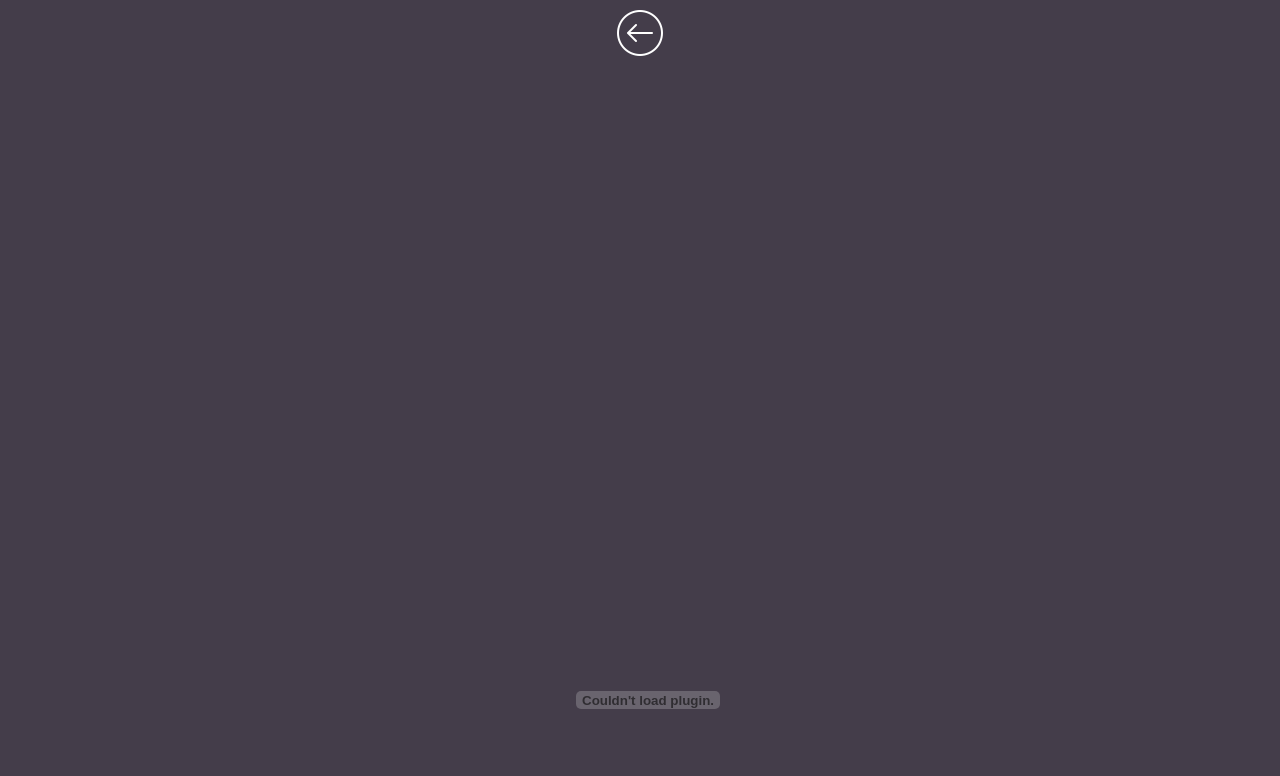
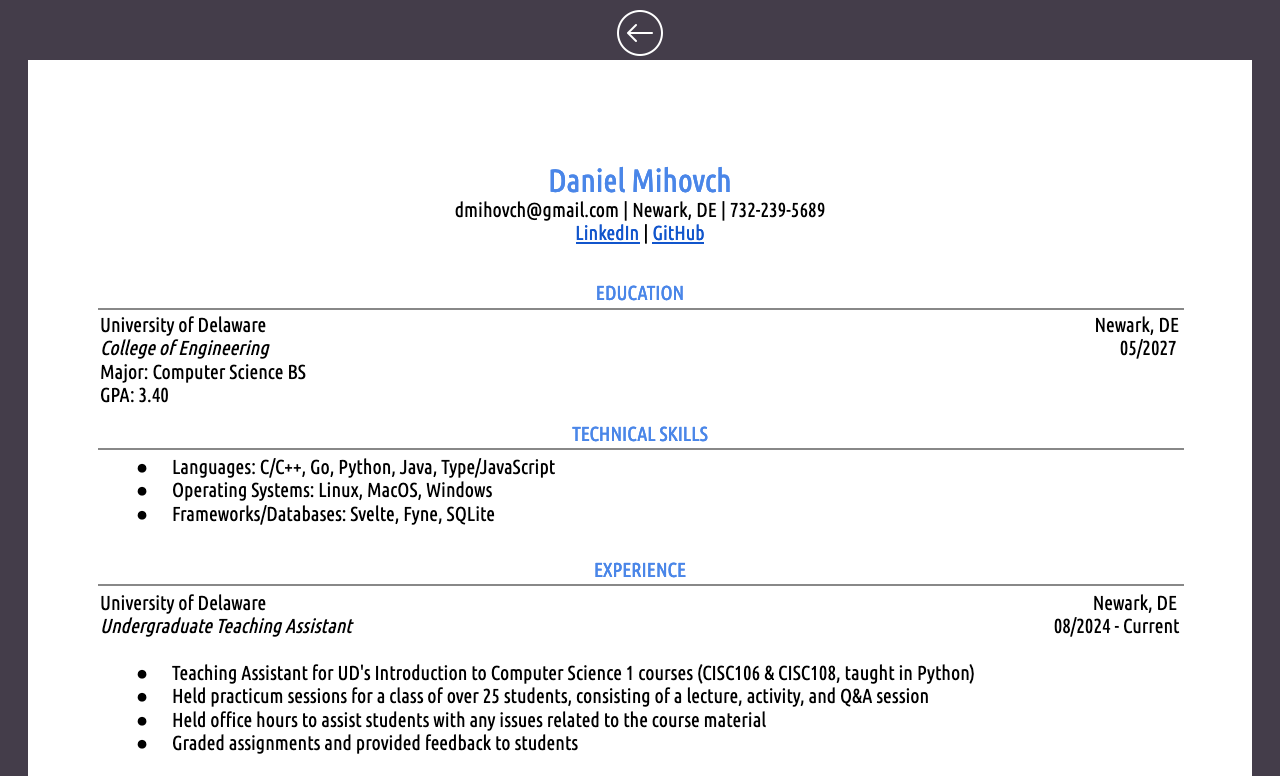
Before and after one commit to dmihovch/dmihovch.github.io, a SvelteKit app: page /resume in a window 1280 px wide. Shown: the top 776 px of the page. Built offline with nearby package versions, Linux system fonts and the light colour scheme.

Commit message:
fixed resume

```diff
--- a/src/routes/resume/+page.svelte
+++ b/src/routes/resume/+page.svelte
@@ -7,7 +7,7 @@
 </div>
 
 <body>
-    <embed id="resume" title=""src="/Dan-Mihovch-resume-dec24.pdf">
+    <img id="resume" src="/download.png" alt="resume">
 </body>
 
 
@@ -16,8 +16,10 @@
     #resume {
         position: absolute;
         top:7.5%;
-        width:100%;
-        height: 100dvi;
+        left:50%;
+        transform: translateX(-50%);
+        width: auto;
+        height: auto;
         overflow: scroll;
     }
     body{
```
Also changed, not shown: static/download.png (added).
